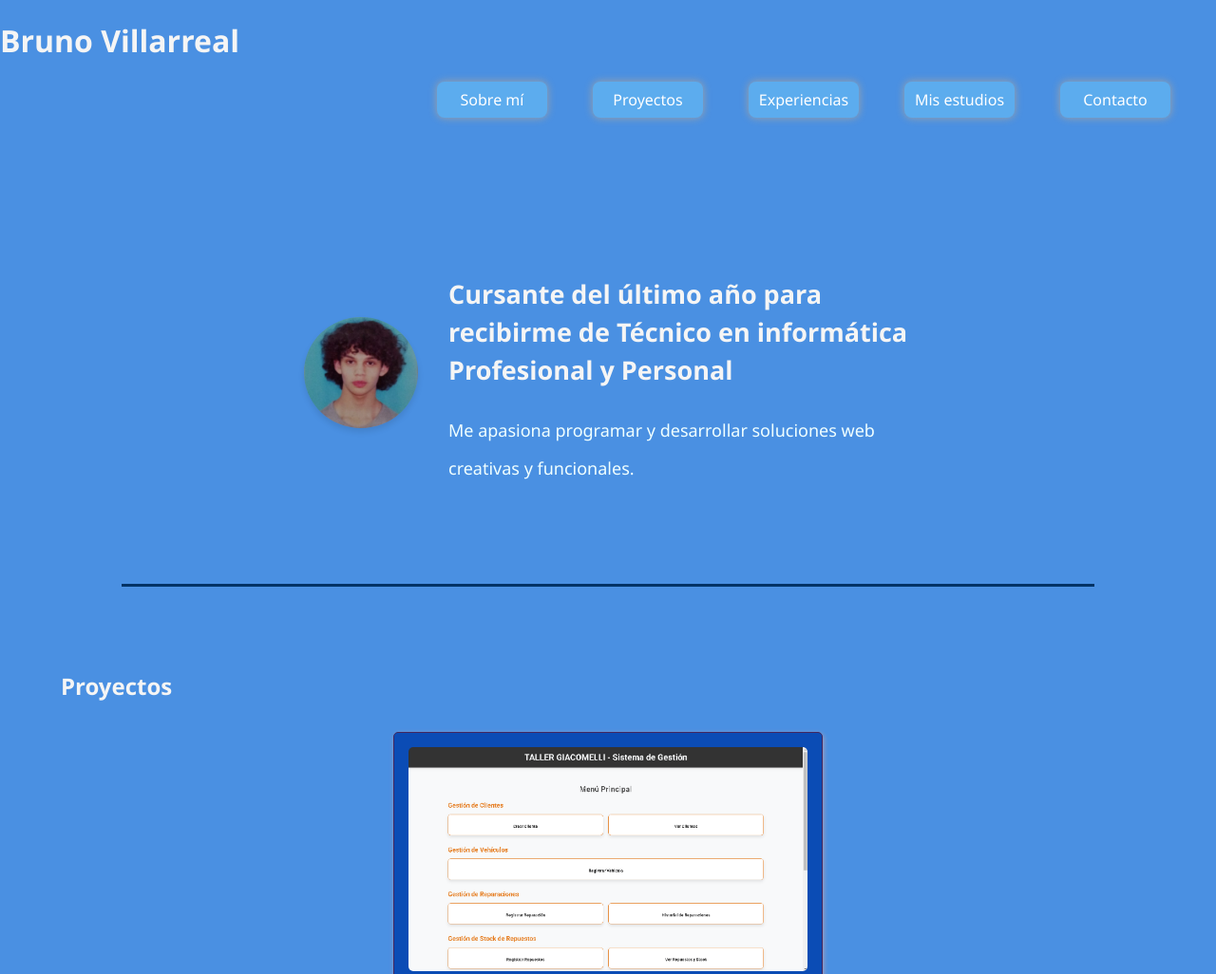
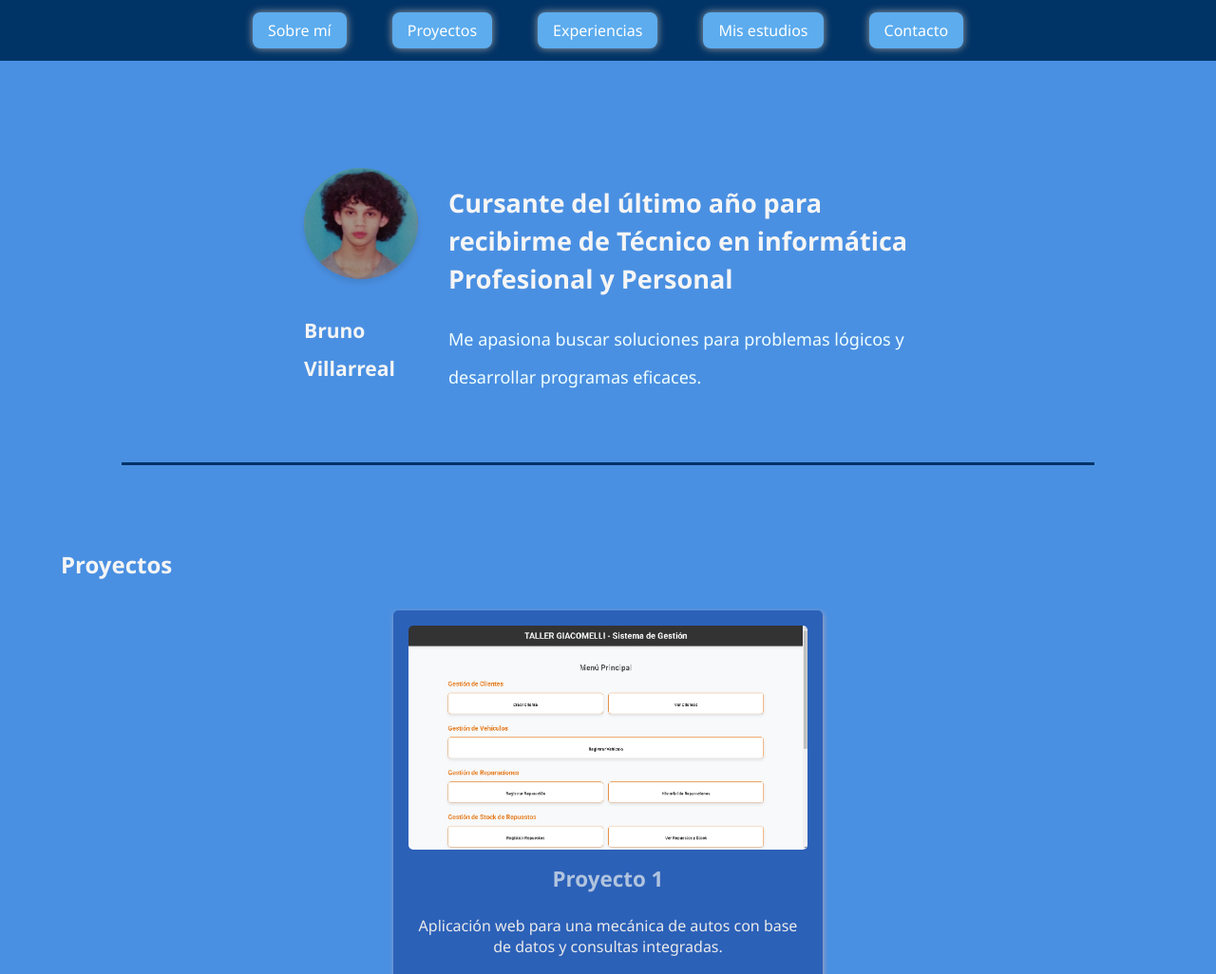
Before and after one commit to Code7C25/Portafolio-Villarreal, a plain HTML site: page index.html in a window 1280 px wide. Shown: the top 1026 px of the page at 95% size. Drawn offline with Linux system fonts and the light colour scheme.

Commit message:
agregué barra de navegacion

```diff
--- a/Css/proyecto.css
+++ b/Css/proyecto.css
@@ -17,8 +17,8 @@
 
 /* Como es el contenedor de cada proyecto */
 .proyecto {
-    background-color:#0b4cb5; /*Azul oscuro para el fondo dentro de la tarjeta */
-    border: 1px solid #45275d; /* Borde de la tarjeta */
+    background-color:#2c61b8; /*Azul oscuro para el fondo dentro de la tarjeta */
+    border: 1px solid #2c61b8; /* Borde de la tarjeta */
     border-radius: 5px; /* Bordes redondeados */
     padding: 15px; /* Espacio interno */
     margin: 0 0 2rem; /* Margen */
--- a/Css/styles.css
+++ b/Css/styles.css
@@ -1,4 +1,4 @@
-/*Variables CSS*/
+/* Variables CSS */
 :root {
     --body-bg-color: #4a90e2; /* Azul Francia clarito */
     --text-color: #ffffff; /*color de la fuente*/
@@ -8,120 +8,137 @@
     --btn-hover-bg-color: #7db9e8; /* Sombra más clara en los botones */
     --highlight-color: #5f069a; /*color de resaltado*/
 }
-/*aplicar las variables CSS creadas por el root*/
 
+/* Estilos generales */
 body {
-    display: flex; /*flexbox - parte4*/
-    flex-direction: column; /*direccion de los elementos -parte4 */
-    background: var(--body-bg-color); /*color de fondo*/
-    color: var(--text-color); /*color de la fuente*/
+    display: flex;
+    flex-direction: column;
+    background: var(--body-bg-color);
+    color: var(--text-color);
     font-family: 'Segoe', 'Segoe UI', Tahoma, Geneva, Verdana, sans-serif;
     margin: 0;
     padding: 0;
 }
-h1,h2{
-    color: var(--colorh1-color); /*color de los títulos*/
+
+/* Títulos */
+h1, h2 {
+    color: var(--colorh1-color);
 }
+
 /* Estilos para la barra horizontal */
 .separador {
     border: 0;
     border-top: 3px solid #003366; /* Azul oscuro */
-    margin: 20px 0; /* Espacio antes y después de la barra */
-    width: 80%; /* Puedes ajustar el ancho según tu preferencia */
+    margin: 20px 0;
+    width: 80%;
     margin-left: auto;
     margin-right: auto;
 }
 
-
-/* estilo de la barra de navegacion*/
+/* Estilos de enlaces */
 a {
     text-decoration: none;
     color: var(--text-color);
-    transition: background-color 0.3s ease, color 0.3s ease; /* Agregar transición suave */
+    transition: background-color 0.3s ease, color 0.3s ease;
 }
 
 a:hover {
-    color: var(--highlight-color); /* Resaltar al pasar el cursor */
+    color: var(--highlight-color);
 }
 
-/*Titulo del header*/
+/* Título del header */
 .titulo {
-    display: flex; /* Flexbox */
-    margin: 3rem; /* Margen superior e inferior */
-    justify-content: center; /* Centrado en pantallas pequeñas */
+    display: flex;
+    margin: 3rem;
+    justify-content: center;
 }
 
-/*barra de navegacion*/
+/* Barra de navegación */
+header {
+    position: fixed;  /* Fija la barra en la parte superior */
+    top: 0;
+    left: 0;
+    width: 100%;  /* Ocupa todo el ancho de la pantalla */
+    background-color: #003366; /* Azul oscuro */
+    padding: 10px 0;
+    z-index: 1000;  /* Para que siempre esté sobre el contenido */
+    display: flex;
+    justify-content: center; /* Centra el contenido horizontalmente */
+    align-items: center;
+}
+
+/* Contenedor de navegación */
+nav {
+    width: 100%;
+    display: flex;
+    justify-content: center;
+    align-items: center;
+}
+
+/* Lista de navegación */
 .navigation {
-    display: flex; /*flexbox*/
-    gap: 3rem; /*espacio entre los elementos*/
-    list-style: none; /*quita los puntos de la lista*/
-    justify-content: flex-end; /*justifica los elementos a la derecha*/
-    margin: 0  3rem; /*margen superior e inferior*/
+    display: flex;
+    gap: 2rem; /* Espacio entre elementos */
+    list-style: none;
+    margin: 0;
+    padding: 0;
 }
-/* enlaces de la barra de navegacion*/
+
+/* Elementos de la lista */
 .navigation li {
     font-size: 1rem;
-    width: 100px; /*ancho de los elementos*/
+    width: auto; /* Se adapta al contenido */
     text-align: center;
-    padding: 0.5rem; /*espacio interno*/
-    border-radius: 0.5rem; /*bordes redondeados*/
-    background: var(--btn-bg-color); /* Color de fondo */
-    box-shadow: 0 0 0.5rem #a3a3a3; /* Sombra */
-    transition: background-color 0.3s ease; /* Transición suave */
+    padding: 0.5rem 1rem; /* Espaciado interno */
+    border-radius: 0.5rem;
+    background: var(--btn-bg-color);
+    box-shadow: 0 0 0.5rem #a3a3a3;
+    transition: background-color 0.3s ease;
 }
 
-/* al pasar el cursor por los enlaces de la barra de navegacion cambia el color*/
+/* Efecto hover en los botones */
 .navigation li:hover {
-    background-color: var(--btn-hover-bg-color); /* Color al pasar el cursor */
+    background-color: var(--btn-hover-bg-color);
 }
 
-/*Todos los elementos dentro del contenedor principal*/
+/* Ajustes generales */
 .main-container {
-    display: flex; /*flexbox*/
-    flex-direction: column; /*direccion de los elementos*/
-    gap: 1rem; /* Ajuste menor espacio entre secciones */
+    display: flex;
+    flex-direction: column;
+    gap: 1rem;
 }
 
-/* Estilos generales para las secciones */
-section {
-    padding: 2rem 0;
+/* Ajustar el contenido para que no quede oculto debajo del header fijo */
+body {
+    padding-top: 60px; /* Altura del header */
 }
 
-/*Responsive design*/
-/* Media Queries agrupadas */
-
-/* Estilos para pantallas pequeñas, celular de 768px o menos */
+/* Responsive design */
 @media (max-width: 768px) {
     .titulo {
-        justify-content: center; /*centra el contenido*/
+        justify-content: center;
     }
-    .navigation{
-        flex-direction: column; /*cambia la direccion de los elementos*/
-        gap: 1rem; /*espacio entre los elementos*/
+    .navigation {
+        flex-direction: column;
+        gap: 1rem;
         align-items: center;
     }
 }
 
-/* Estilos para pantallas medianas, tablet de 768px a 1024px */
 @media (min-width: 768px) and (max-width: 1024px) {
     .titulo {
-        justify-content: center; /*centra el contenido*/
+        justify-content: center;
     }
-    .navigation{
-        gap: 2rem; /*espacio entre los elementos*/
-        justify-items: center;
+    .navigation {
+        gap: 2rem;
     }
 }
 
-/* Estilos para pantallas grandes, desktop de 1024px o más */
 @media (min-width: 1024px) {
     .titulo {
-        justify-content: flex-start; /*justifica el contenido a la izquierda*/
+        justify-content: center;
     }
-    .navigation{
-        gap: 3rem; /*espacio entre los elementos*/
-        justify-items: flex-end; /*justifica los elementos a la derecha*/
-        margin: 0  3rem; /*margen superior e inferior*/
+    .navigation {
+        gap: 3rem;
     }
 }
--- a/index.html
+++ b/index.html
@@ -28,9 +28,9 @@
 
 <body>
     <header>
-        <h1>Bruno Villarreal</h1>
         <!-- Menú de navegación responsivo -->
         <nav>
+            <br><br>
             <ul class="navigation">
                 <li><a href="#sobremi">Sobre mí</a></li>
                 <li><a href="#proyectos">Proyectos</a></li>
@@ -43,17 +43,20 @@
 
     <main class="main-container">
         <!-- Sección Sobre mí -->
+        <!-- Sección Sobre mí -->
 <section id="sobremi" class="sobremi">
     <article class="container-sobremi">
         <div class="perfil-imagen">
             <img class="img-perfil" src="./Assets/perfil.jpg" alt="Foto de Bruno Villarreal" width="200" height="240">
+            <h1>Bruno Villarreal</h1> <!-- Ahora el h1 está debajo de la imagen -->
         </div>
         <div class="perfil-info">
             <h2>Cursante del último año para recibirme de <b>Técnico en informática Profesional y Personal</b></h2>
-                    <p>Me apasiona programar y desarrollar soluciones web creativas y funcionales.</p>
+            <p>Me apasiona buscar soluciones para problemas lógicos y desarrollar programas eficaces. </p>
         </div>
     </article>
 </section>
+
     </main>
     <hr class="separador"> <!-- Barra horizontal azul oscuro -->
         <!-- Sección Proyectos -->
```
Lines whose indentation alone changed are shown as unchanged.
